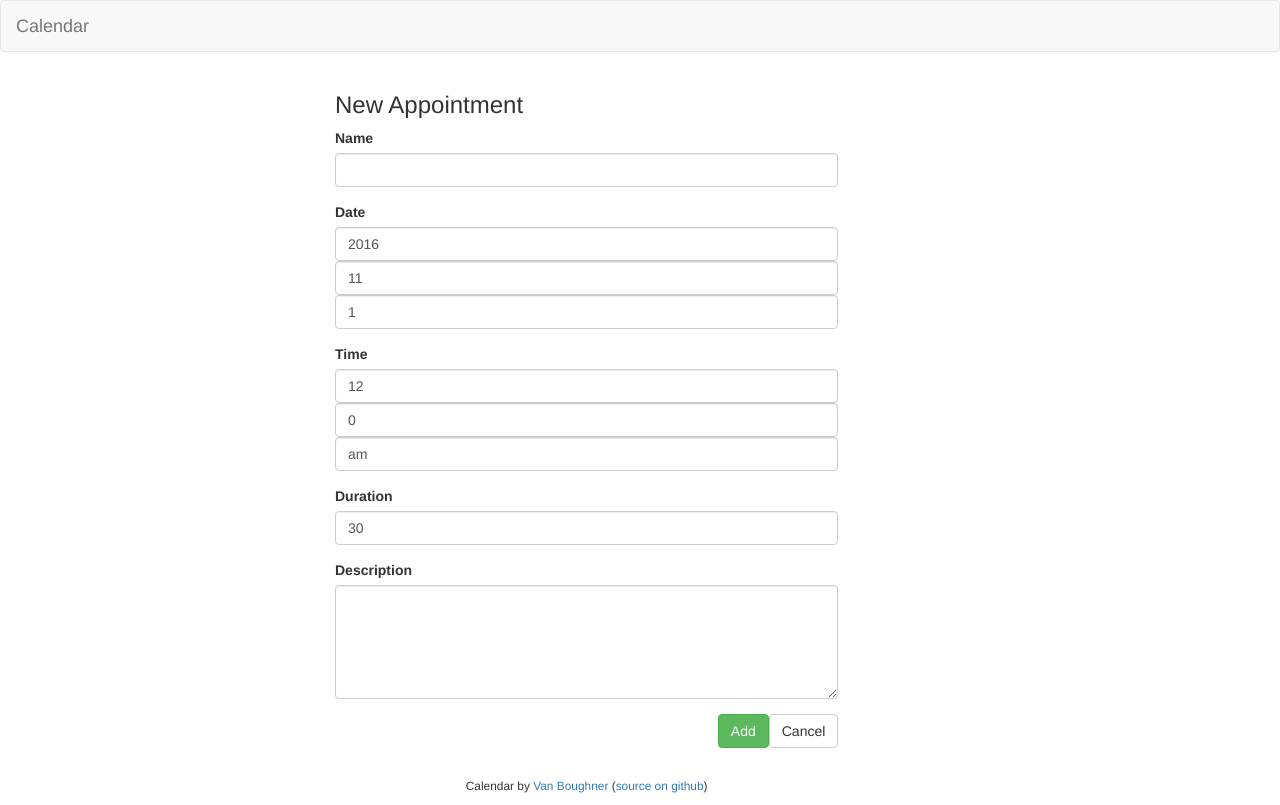
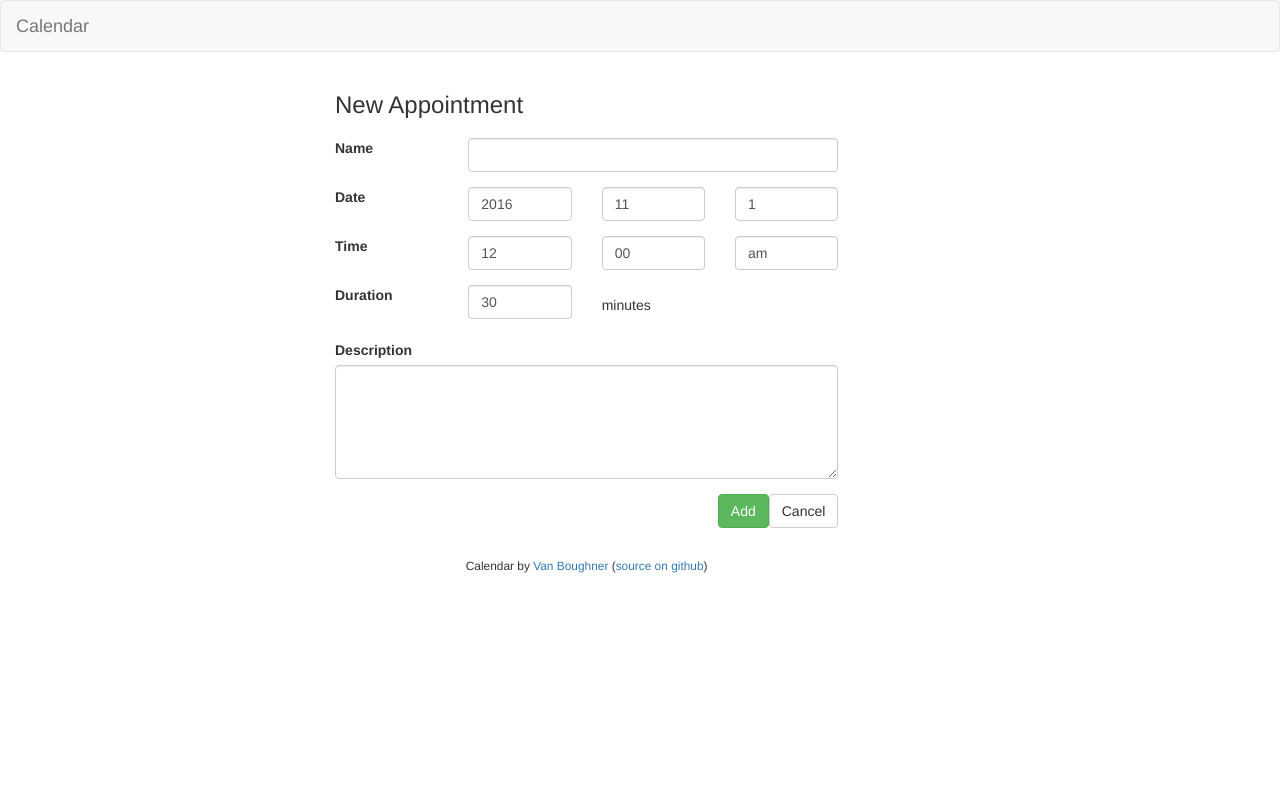
Before and after one commit to vboughner/calendar, an Angular app: page /calendar in a window 1280 px wide. Both pictures are taken after a click on the button "New Appointment". Built offline with nearby package versions, Linux system fonts and the light colour scheme.

Commit message:
fixed a bug in appointment editing and cleaned up the appointment editing fields to place inputs in line together

```diff
--- a/src/app/calendar/appointment/appointment-edit.component.html
+++ b/src/app/calendar/appointment/appointment-edit.component.html
@@ -21,9 +21,11 @@
       <h3 *ngIf="isAdd">New Appointment</h3>
       <h3 *ngIf="!isAdd">Edit Appointment</h3>
       <form id="appointment-list-add" (ngSubmit)="onSubmit(f.value)" #f="ngForm">
-        <div class="row">
-          <div class="col-sm-12 form-group">
+        <div class="form-group row" style="margin-top: 20px">
+          <div class="col-sm-3">
             <label for="appointment-name">Name</label>
+          </div>
+          <div class="col-sm-9">
             <input
               type="text"
               id="appointment-name"
@@ -33,9 +35,11 @@
               name="name">
           </div>
         </div>
-        <div class="row">
-          <div class="col-sm-12 form-group">
+        <div class="form-group row">
+          <div class="col-sm-3">
             <label>Date</label>
+          </div>
+          <div class="col-sm-3">
             <input
               type="text"
               id="appointment-year"
@@ -43,6 +47,8 @@
               class="form-control"
               [ngModel]="selectedYear"
               name="year">
+          </div>
+          <div class="col-sm-3">
             <input
               type="text"
               id="appointment-month"
@@ -50,6 +56,8 @@
               class="form-control"
               [ngModel]="selectedMonth"
               name="month">
+          </div>
+          <div class="col-sm-3">
             <input
               type="text"
               id="appointment-day"
@@ -59,9 +67,11 @@
               name="day">
           </div>
         </div>
-        <div class="row">
-          <div class="col-sm-12 form-group">
+        <div class="form-group row">
+          <div class="col-sm-3">
             <label>Time</label>
+          </div>
+          <div class="col-sm-3">
             <input
               type="text"
               id="appointment-hour"
@@ -69,6 +79,8 @@
               class="form-control"
               [ngModel]="calculatedHour"
               name="hour">
+          </div>
+          <div class="col-sm-3">
             <input
               type="text"
               id="appointment-minute"
@@ -76,6 +88,8 @@
               class="form-control"
               [ngModel]="calculatedMinute"
               name="minute">
+          </div>
+          <div class="col-sm-3">
             <input
               type="text"
               id="appointment-ampm"
@@ -85,9 +99,11 @@
               name="ampm">
           </div>
         </div>
-        <div class="row">
-          <div class="col-sm-12 form-group">
+        <div class="form-group row">
+          <div class="col-sm-3">
             <label>Duration</label>
+          </div>
+          <div class="col-sm-3">
             <input
               type="text"
               id="appointment-duration"
@@ -95,6 +111,9 @@
               class="form-control"
               [ngModel]="calculatedDuration"
               name="duration">
+          </div>
+          <div class="col-sm-3">
+            <p style="margin-top: 10px">minutes</p>
           </div>
         </div>
         <div class="row">
--- a/src/app/calendar/appointment/appointment-edit.component.ts
+++ b/src/app/calendar/appointment/appointment-edit.component.ts
@@ -20,7 +20,7 @@ export class AppointmentEditComponent implements OnInit {
   selectedAppointment: Appointment;
   calculatedDay: number;
   calculatedHour: number;
-  calculatedMinute: number;
+  calculatedMinute: string;
   calculatedAmPm: string;
   calculatedDuration: number;
 
@@ -40,7 +40,8 @@ export class AppointmentEditComponent implements OnInit {
 
     this.calculatedDay = this.selectedAppointment.startTime.getDate();
     this.calculatedHour = this.selectedAppointment.startTime.getHours();
-    this.calculatedMinute = this.selectedAppointment.startTime.getMinutes();
+    let minute: number = this.selectedAppointment.startTime.getMinutes();
+    this.calculatedMinute = (minute < 10 ? String('0' + minute) : String(minute));
     this.calculatedDuration = this.selectedAppointment.duration;
     if (this.calculatedHour > 11) {
       this.calculatedHour = this.calculatedHour - 12;
@@ -122,6 +123,7 @@ export class AppointmentEditComponent implements OnInit {
     const newEndTime: Date = new Date(newStartTime.getTime() + (60000 * a.duration));
 
     for (let i = 0; i < calendar.appointments.length; i++) {
+      if (!this.isAdd && this.selectedAppointment !== calendar.appointments[i]) {
         let apptStartTime: Date = calendar.appointments[i].startTime;
         let apptEndTime = new Date(apptStartTime.getTime() + (60000 * calendar.appointments[i].duration));
         if ((newStartTime >= apptStartTime && newStartTime < apptEndTime) ||
@@ -129,6 +131,7 @@ export class AppointmentEditComponent implements OnInit {
           this.onError('This appointment overlaps with an existing appointment called "' + calendar.appointments[i].name +
             '", please update the start date, time, and/or duration and try again.');
           return false;
+        }
       }
     }
 
```
Lines whose indentation alone changed are shown as unchanged.
